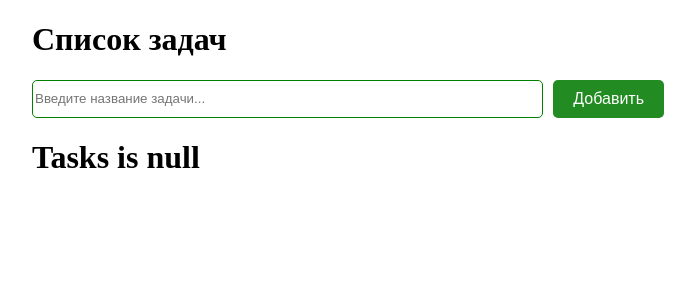
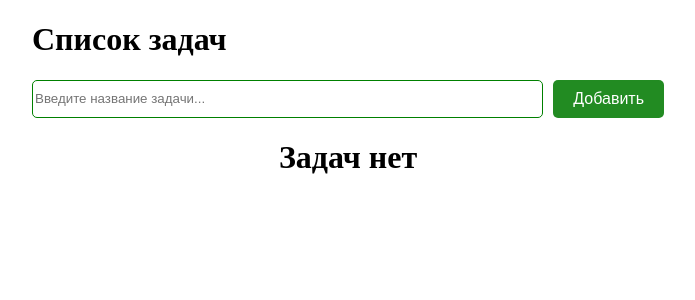
Before and after one commit to daniyar104/Practical_Task, a Next.js app: page / in a window 1280 px wide. Shown: the top 300 px of the page, without its empty margins (292-987 px from the left). Built offline with nearby package versions, Linux system fonts and the light colour scheme.

Commit message:
(change): If task is complited his style changed

```diff
--- a/src/components/Todo.tsx
+++ b/src/components/Todo.tsx
@@ -73,7 +73,7 @@ const Todo: React.FC = () => {
             <div>
                 {
                     todos.length === 0 ?
-                        <h1>Tasks is null</h1>
+                        <h1 className={styles.nullTodos}>Задач нет</h1>
                         :
                         todos.map(todo => (
                             <div key={todo.id} className={styles.todoItems}>
@@ -83,7 +83,7 @@ const Todo: React.FC = () => {
                                         type="checkbox"
                                         onChange={() => toggleTaskCompletion(todo.id)}
                                     />
-                                    <span className={styles.todoName}>{todo.name}</span>
+                                    <span className={todo.completed ? styles.completed : styles.todoName}>{todo.name}</span>
                                 </div>
                                 <button className={styles.deleteButton} onClick={() => deleteTask(todo.id)}>Delete</button>
                             </div>
--- a/src/components/todo.module.css
+++ b/src/components/todo.module.css
@@ -47,3 +47,14 @@
     border-radius: 5px;
     padding: 5px 10px;
 }
+
+.nullTodos{
+    text-align: center;
+}
+.completed {
+    font-weight: bold;
+    font-size: 20px;
+    margin: 0 10px;
+    text-decoration: line-through;
+    color: #888;
+}
```
